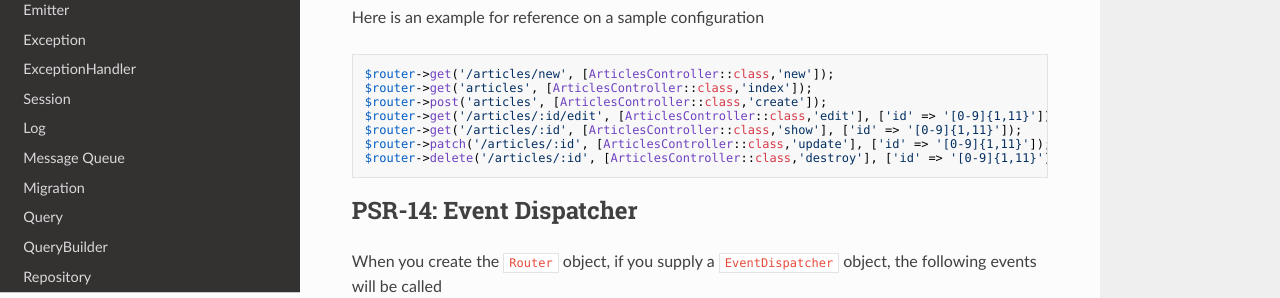
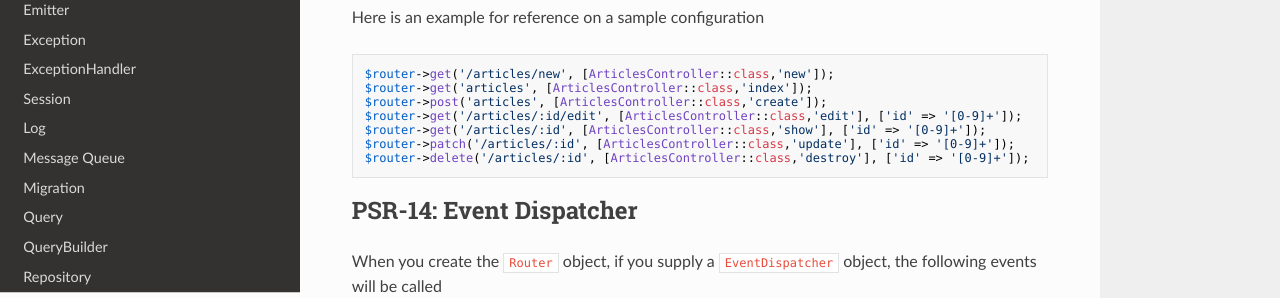
Before and after one commit to jamielsharief/lightning, an MkDocs documentation site: the page built from docs/router.md, in a window 1280 px wide and 900 px high, scrolled down 2093 px. Shown: the part 151-449 px from the top of the window. Built offline with MkDocs 1.6.1, drawn with Linux system fonts in a browser that asks for light colours; nearby versions of some CDN libraries.

````diff
--- a/docs/router.md
+++ b/docs/router.md
@@ -117,10 +117,10 @@
 $router->get('/articles/new', [ArticlesController::class,'new']);
 $router->get('articles', [ArticlesController::class,'index']);
 $router->post('articles', [ArticlesController::class,'create']);
-$router->get('/articles/:id/edit', [ArticlesController::class,'edit'], ['id' => '[0-9]{1,11}']);
-$router->get('/articles/:id', [ArticlesController::class,'show'], ['id' => '[0-9]{1,11}']);
-$router->patch('/articles/:id', [ArticlesController::class,'update'], ['id' => '[0-9]{1,11}']);
-$router->delete('/articles/:id', [ArticlesController::class,'destroy'], ['id' => '[0-9]{1,11}']);
+$router->get('/articles/:id/edit', [ArticlesController::class,'edit'], ['id' => '[0-9]+']);
+$router->get('/articles/:id', [ArticlesController::class,'show'], ['id' => '[0-9]+']);
+$router->patch('/articles/:id', [ArticlesController::class,'update'], ['id' => '[0-9]+']);
+$router->delete('/articles/:id', [ArticlesController::class,'destroy'], ['id' => '[0-9]+']);
 ```
 
 ## PSR-14: Event Dispatcher
````
Also changed, not shown: 2 other files.
